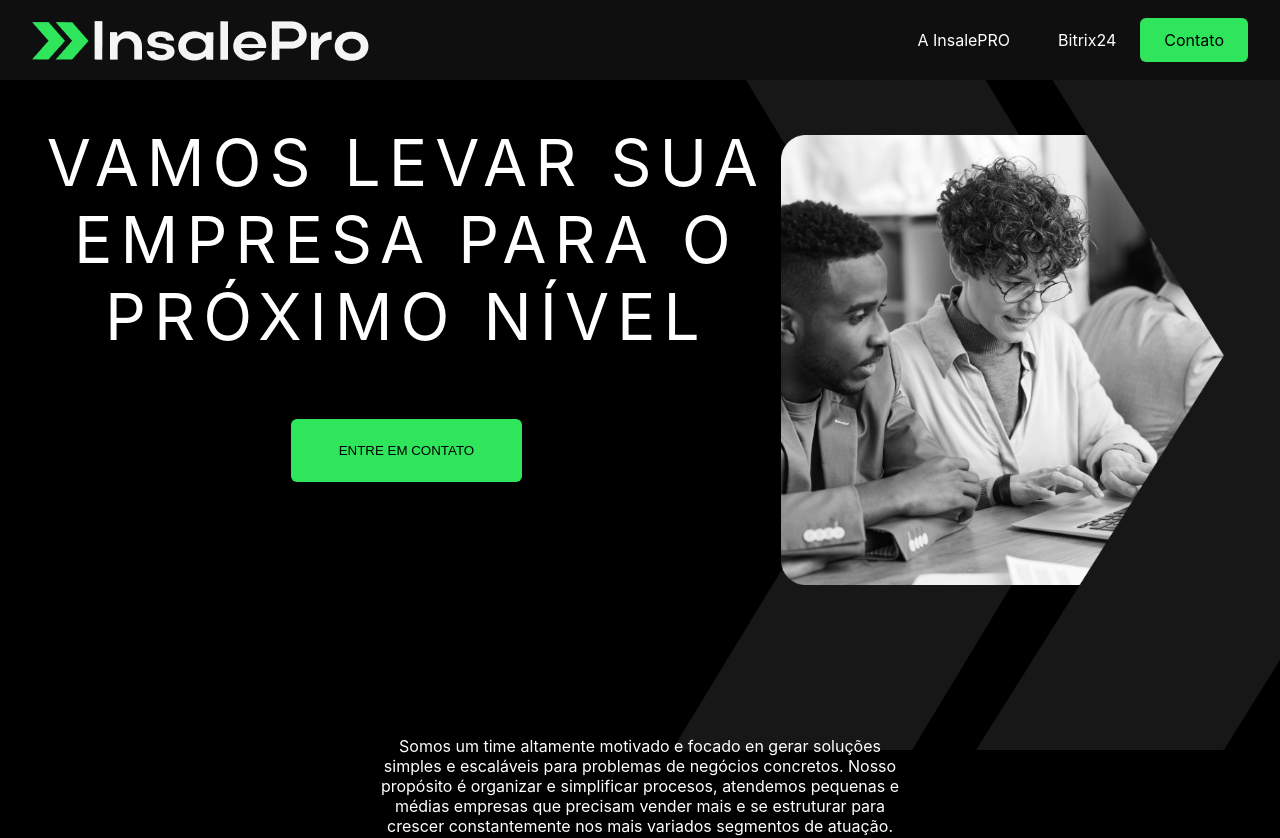
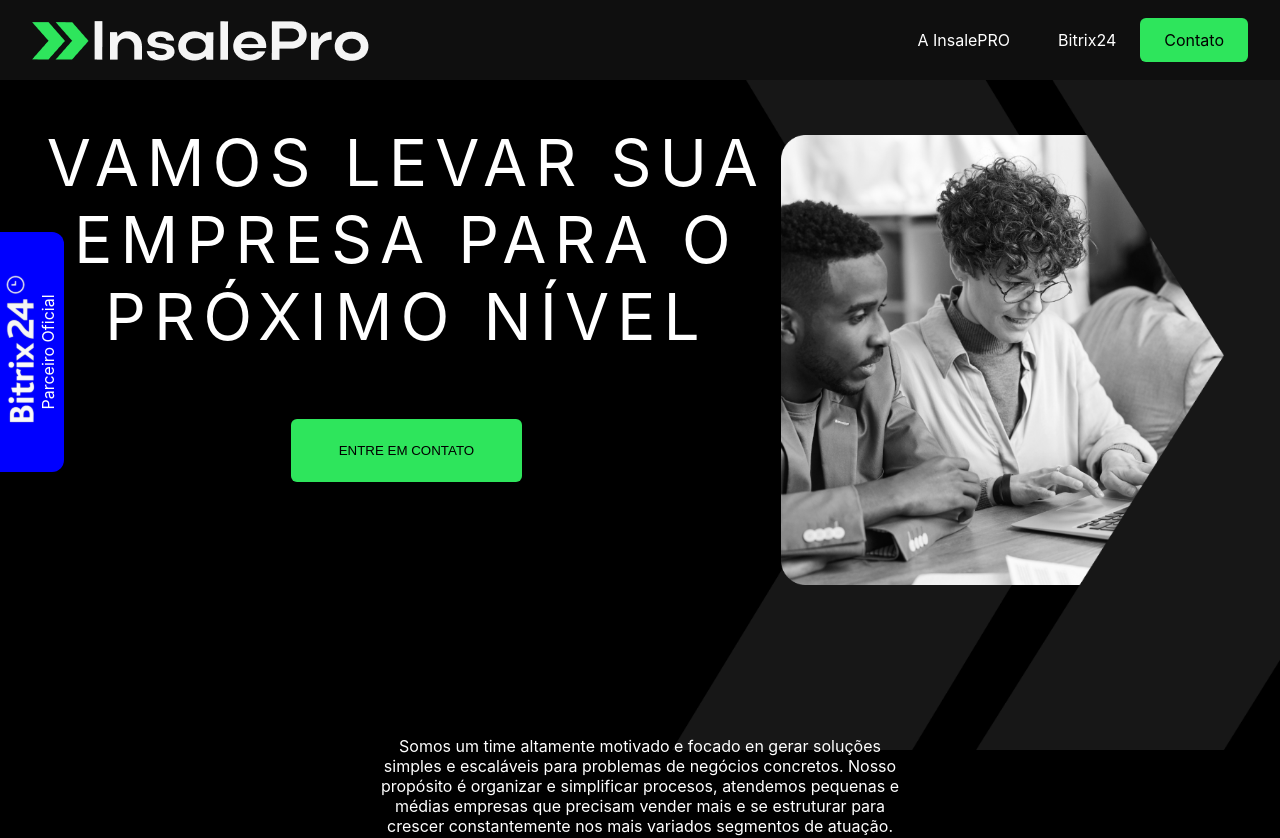
Before and after one commit to InsalePro/insalepro-site, a Next.js app: page / in a window 1280 px wide. Shown: the top 838 px of the page. Built offline with nearby package versions, Linux system fonts and the light colour scheme.

Commit message:
Official partner added

```diff
--- a/pages/components/Main/components/Introduction.js
+++ b/pages/components/Main/components/Introduction.js
@@ -4,10 +4,16 @@ import styles from '../styles.module.css';
 import introductionImage from '../../../../public/images/image1.png';
 import arrowRightImage from '../../../../public/images/insalearrows.png';
 import arrowRight1Image from '../../../../public/images/insalearrows-1.png';
+import officialPartnerImage from '../../../../public/images/official-partner.svg';
 
 const Introduction = () => {
     return (
       <div id='main-introduction' className={styles.mainIntroduction}>
+          <div className={ styles.officialPartner    } >
+              <Image className={ styles.officialPartnerImage } src={ officialPartnerImage } alt="official partner" />
+              <span className={ styles.officialPartnerText }>Parceiro Oficial</span>
+
+          </div>
           <div
               id='main-introduction-message'
               className={styles.mainIntroductionMessage}
--- a/pages/components/Main/styles.module.css
+++ b/pages/components/Main/styles.module.css
@@ -6,7 +6,24 @@
 .mainIntroduction {
   margin-bottom: 2rem;
 }
-
+.officialPartner {
+    margin-top: 2rem;
+    border-bottom-right-radius: 12px;
+    border-bottom-left-radius: 12px;
+    padding-bottom: 1rem;
+    width: 16rem;
+    display: flex;
+    flex-direction: column;
+    align-items: center;
+    background-color: blue;
+}
+.officialPartnerImage {
+    transform: rotate(90deg);
+}
+.officialPartnerText {
+    margin-top: -4rem;
+    color: #FFF;
+}
 .mainIntroduction,
 .mainIntroductionMessage {
   display: flex;
@@ -62,6 +79,17 @@
     flex-direction: row;
     height: 100vh;
   }
+  .officialPartner {
+    width: 15rem;
+    height: 4rem;
+    transform: rotate(-90deg);
+    position: absolute;
+    left: -5.5rem;
+  }
+  .officialPartnerImage {
+    margin-top: -3.8rem;
+  }
+
   .mainIntroductionMessage {
     margin-top: 0;
     justify-content: flex-start;
```
Also changed, not shown: public/images/official-partner.svg (added).
